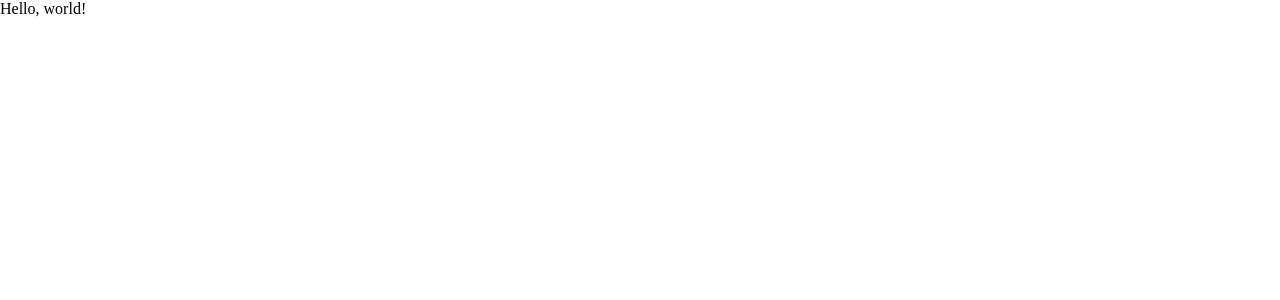
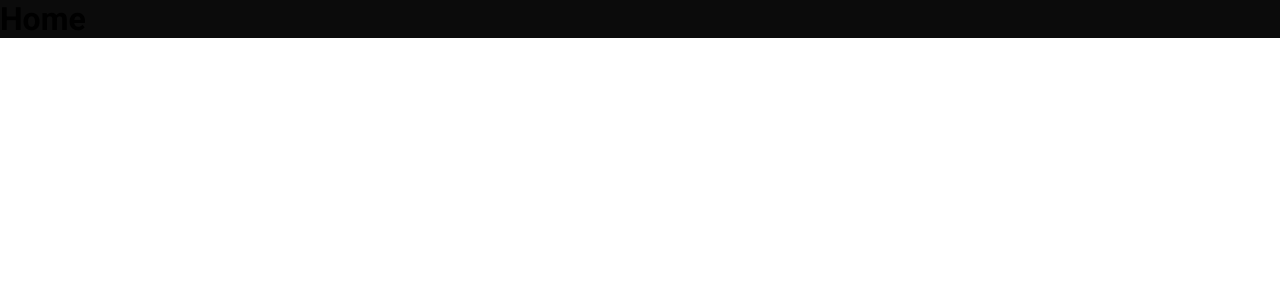
Before and after one commit to georgepapagapitos/mern-netflix-clone, a React (Create React App) app: page / in a window 1280 px wide. Shown: the top 300 px of the page. Built offline with nearby package versions, Linux system fonts and the light colour scheme; the HTML template or start-up script is replaced by a standard one.

Commit message:
set up home page + sass

```diff
--- a/package.json
+++ b/package.json
@@ -3,12 +3,15 @@
   "version": "0.1.0",
   "private": true,
   "dependencies": {
+    "@material-ui/core": "^4.12.1",
+    "@material-ui/icons": "^4.11.2",
     "@testing-library/jest-dom": "^5.14.1",
     "@testing-library/react": "^11.2.7",
     "@testing-library/user-event": "^12.8.3",
+    "node-sass": "^6.0.1",
     "react": "^17.0.2",
     "react-dom": "^17.0.2",
-    "react-scripts": "4.0.3",
+    "react-scripts": "^4.0.3",
     "web-vitals": "^1.1.2"
   },
   "scripts": {
--- a/public/index.html
+++ b/public/index.html
@@ -5,11 +5,9 @@
   <meta charset="utf-8" />
   <meta name="viewport" content="width=device-width, initial-scale=1" />
   <meta name="description" content="Web site created using create-react-app" />
-  <style>
-    * {
-      margin: 0;
-    }
-  </style>
+  <link rel="preconnect" href="https://fonts.googleapis.com">
+  <link rel="preconnect" href="https://fonts.gstatic.com" crossorigin>
+  <link href="https://fonts.googleapis.com/css2?family=Roboto:wght@300;400;500;700;900&display=swap" rel="stylesheet">
   <title>React App</title>
 </head>
 
--- a/src/App.jsx
+++ b/src/App.jsx
@@ -1,7 +1,12 @@
-export default function App() {
+import './App.scss';
+import Home from './components/Home/Home';
+
+const App = () => {
   return (
-    <div>
-      Hello, world!
-    </div>
+    <h1>
+      <Home />
+    </h1>
   );
 }
+
+export default App;
--- /dev/null
+++ b/src/App.scss
@@ -0,0 +1,8 @@
+* {
+  margin: 0;
+  font-family: 'Roboto', sans-serif;
+}
+
+:root {
+  --main-color: #0b0b0b;
+}
--- /dev/null
+++ b/src/components/Home/Home.jsx
@@ -0,0 +1,11 @@
+import './Home.scss';
+
+const Home = () => {
+  return (
+    <div className="home">
+      Home
+    </div>
+  );
+}
+
+export default Home;
--- /dev/null
+++ b/src/components/Home/Home.scss
@@ -0,0 +1,3 @@
+.home {
+  background-color: var(--main-color);
+}
```
Also changed, not shown: 1 other file (tests, documents, lock files or other folders).
